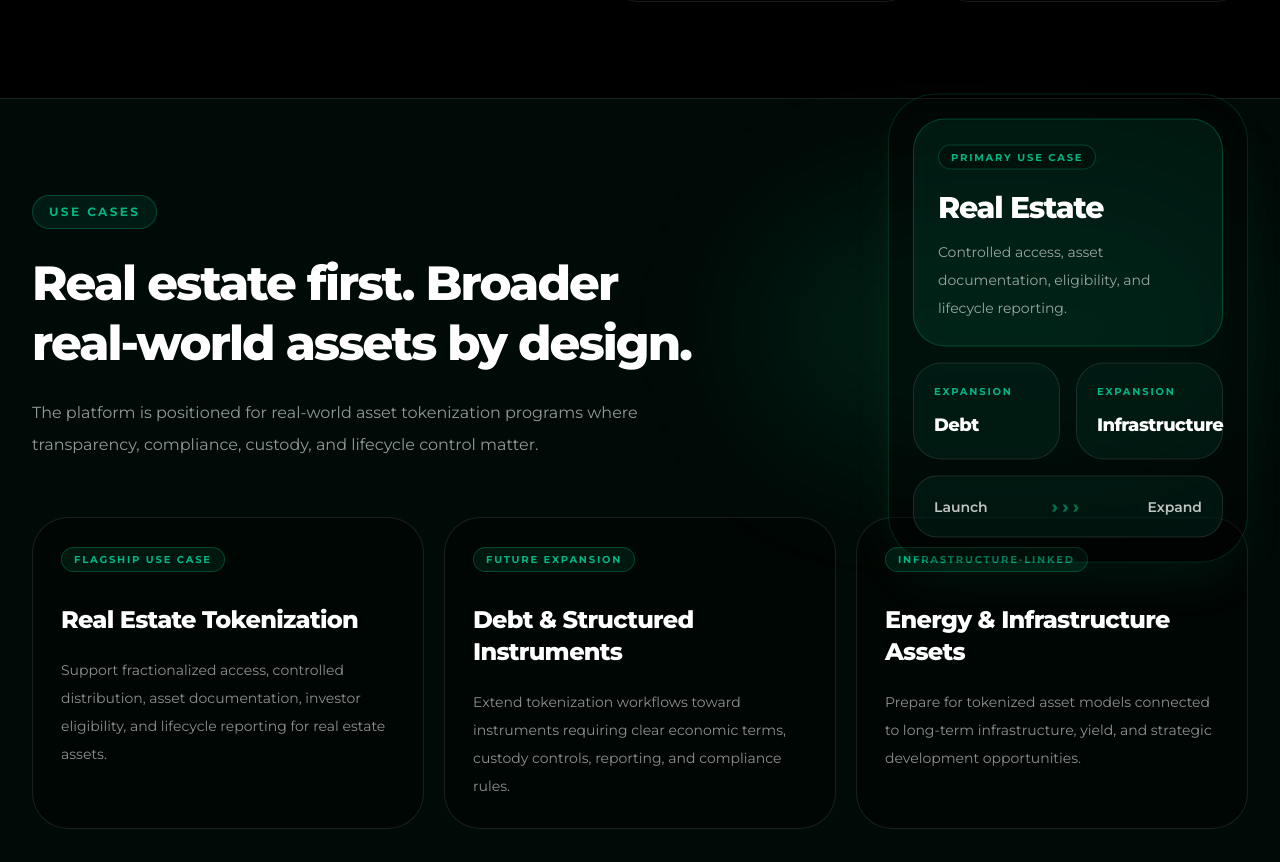
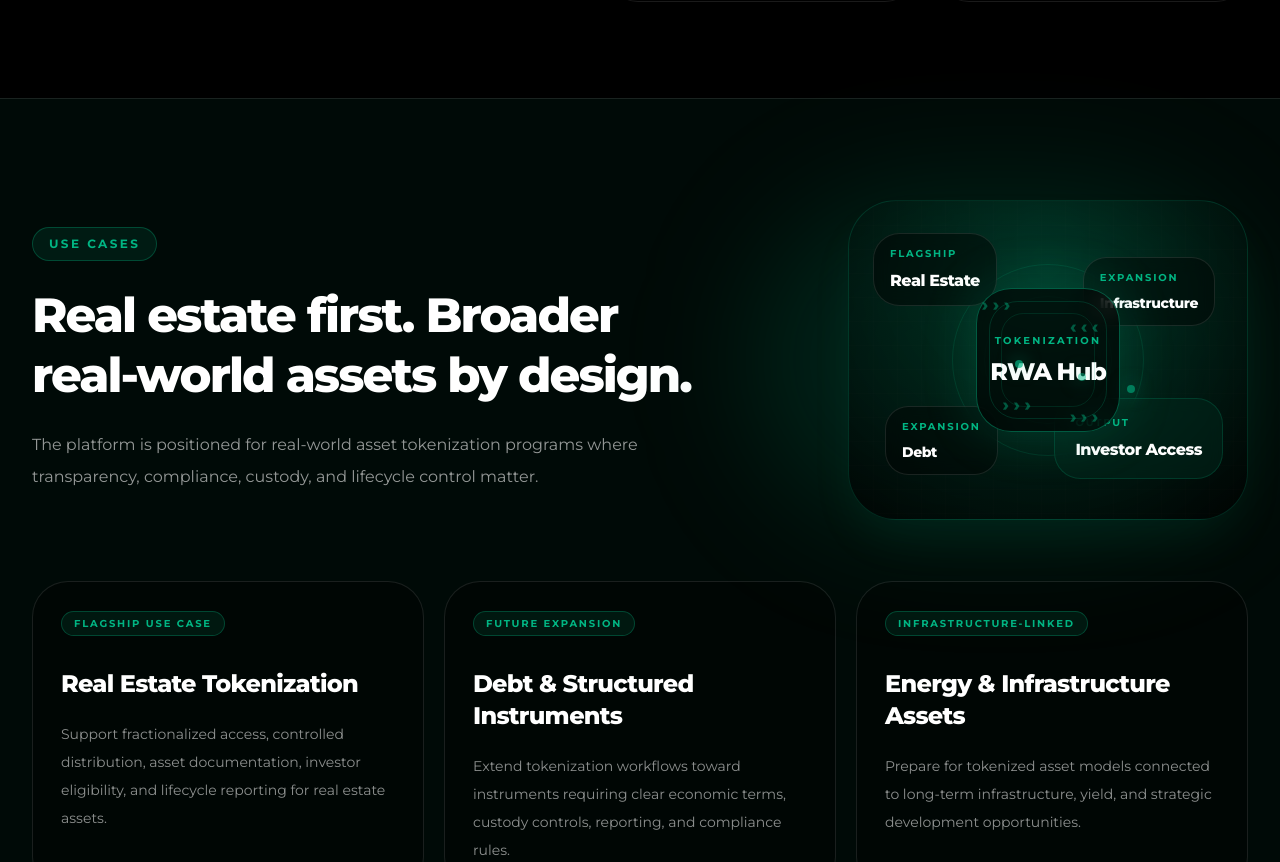
Before and after one commit to selmanpak/firstdata-website, a React (Vite) app: page / in a window 1280 px wide. Shown: the part 3515-4377 px from the top of the page. Built offline with nearby package versions, Linux system fonts and the light colour scheme.

Commit message:
Make homepage use cases visual futuristic fintech style

```diff
--- a/src/pages/Home.tsx
+++ b/src/pages/Home.tsx
@@ -253,54 +253,79 @@ export default function Home() {
               </p>
             </div>
 
-            <div className="relative hidden min-h-[260px] lg:block">
-              <div className="absolute inset-0 rounded-full bg-[#00B583]/10 blur-3xl" />
+            <div className="relative hidden min-h-[330px] lg:block">
+              <div className="absolute inset-0 rounded-full bg-[#00B583]/15 blur-3xl" />
+              <div className="absolute right-0 top-1/2 h-[320px] w-[400px] -translate-y-1/2 overflow-hidden rounded-[3rem] border border-[#00B583]/20 bg-[radial-gradient(circle_at_50%_20%,rgba(0,181,131,0.16),rgba(0,41,29,0.45)_42%,rgba(0,0,0,0.75)_100%)] p-6 shadow-2xl shadow-[#00B583]/10">
+                <div className="absolute inset-0 bg-[linear-gradient(rgba(255,255,255,0.04)_1px,transparent_1px),linear-gradient(90deg,rgba(255,255,255,0.04)_1px,transparent_1px)] bg-[size:24px_24px] opacity-20" />
+                <div className="absolute left-1/2 top-1/2 h-48 w-48 -translate-x-1/2 -translate-y-1/2 rounded-full border border-[#00B583]/15" />
+                <div className="absolute left-1/2 top-1/2 h-32 w-32 -translate-x-1/2 -translate-y-1/2 rounded-full border border-[#00B583]/25" />
 
-              <div className="absolute right-0 top-1/2 w-[360px] -translate-y-1/2 rounded-[3rem] border border-[#00B583]/20 bg-black/35 p-6 shadow-2xl shadow-[#00B583]/10">
-                <div className="rounded-[2rem] border border-[#00B583]/30 bg-[#00B583]/10 p-6">
-                  <div className="inline-flex rounded-full border border-[#00B583]/30 bg-black/30 px-3 py-1 text-[10px] font-bold uppercase tracking-[0.18em] text-[#00B583]">
-                    Primary Use Case
+                <div className="relative h-full">
+                  <div className="absolute left-0 top-2 rounded-[1.65rem] border border-white/10 bg-black/45 px-4 py-3 backdrop-blur-sm">
+                    <div className="text-[10px] font-bold uppercase tracking-[0.18em] text-[#00B583]">
+                      Flagship
+                    </div>
+                    <div className="mt-2 text-base font-extrabold tracking-[-0.03em] text-white">
+                      Real Estate
+                    </div>
                   </div>
 
-                  <h3 className="mt-5 text-3xl font-extrabold tracking-[-0.04em] text-white">
-                    Real Estate
-                  </h3>
-
-                  <p className="mt-3 text-sm leading-7 text-white/60">
-                    Controlled access, asset documentation, eligibility, and lifecycle reporting.
-                  </p>
-                </div>
-
-                <div className="mt-4 grid grid-cols-2 gap-4">
-                  <div className="rounded-[1.75rem] border border-white/10 bg-[#00291D]/45 p-5">
+                  <div className="absolute bottom-5 left-3 rounded-[1.45rem] border border-white/10 bg-black/40 px-4 py-3 backdrop-blur-sm">
                     <div className="text-[10px] font-bold uppercase tracking-[0.18em] text-[#00B583]">
                       Expansion
                     </div>
-                    <div className="mt-3 text-lg font-extrabold tracking-[-0.03em] text-white">
+                    <div className="mt-2 text-sm font-extrabold tracking-[-0.03em] text-white">
                       Debt
                     </div>
                   </div>
 
-                  <div className="rounded-[1.75rem] border border-white/10 bg-[#00291D]/45 p-5">
+                  <div className="absolute right-2 top-8 rounded-[1.45rem] border border-white/10 bg-black/40 px-4 py-3 backdrop-blur-sm">
                     <div className="text-[10px] font-bold uppercase tracking-[0.18em] text-[#00B583]">
                       Expansion
                     </div>
-                    <div className="mt-3 text-lg font-extrabold tracking-[-0.03em] text-white">
+                    <div className="mt-2 text-sm font-extrabold tracking-[-0.03em] text-white">
                       Infrastructure
                     </div>
                   </div>
-                </div>
 
-                <div className="mt-4 flex items-center justify-between rounded-[1.5rem] border border-white/10 bg-[#00291D]/45 px-5 py-4">
-                  <span className="text-sm font-semibold text-white/75">
-                    Launch
-                  </span>
-                  <span className="text-lg font-extrabold tracking-[0.24em] text-[#00B583]/55">
+                  <div className="absolute bottom-4 right-0 rounded-[1.65rem] border border-[#00B583]/20 bg-[#00291D]/50 px-5 py-4 backdrop-blur-sm">
+                    <div className="text-[10px] font-bold uppercase tracking-[0.18em] text-[#00B583]">
+                      Output
+                    </div>
+                    <div className="mt-2 text-base font-extrabold tracking-[-0.03em] text-white">
+                      Investor Access
+                    </div>
+                  </div>
+
+                  <div className="absolute left-1/2 top-1/2 flex h-36 w-36 -translate-x-1/2 -translate-y-1/2 items-center justify-center rounded-[2.2rem] border border-[#00B583]/45 bg-black/60 shadow-[0_0_55px_rgba(0,181,131,0.20)] backdrop-blur-md">
+                    <div className="absolute inset-3 rounded-[1.8rem] border border-[#00B583]/20" />
+                    <div className="absolute inset-6 rounded-[1.4rem] border border-[#00B583]/15" />
+                    <div className="text-center">
+                      <div className="text-[10px] font-bold uppercase tracking-[0.22em] text-[#00B583]">
+                        Tokenization
+                      </div>
+                      <div className="mt-2 text-2xl font-extrabold tracking-[-0.05em] text-white">
+                        RWA Hub
+                      </div>
+                    </div>
+                  </div>
+
+                  <div className="absolute left-[6.8rem] top-[4.1rem] text-lg font-extrabold tracking-[0.26em] text-[#00B583]/45">
                     ›››
-                  </span>
-                  <span className="text-sm font-semibold text-white/75">
-                    Expand
-                  </span>
+                  </div>
+                  <div className="absolute left-[8.1rem] bottom-[4.75rem] text-lg font-extrabold tracking-[0.26em] text-[#00B583]/45">
+                    ›››
+                  </div>
+                  <div className="absolute right-[7.5rem] top-[5.5rem] text-lg font-extrabold tracking-[0.26em] text-[#00B583]/45">
+                    ‹‹‹
+                  </div>
+                  <div className="absolute right-[7.5rem] bottom-[4rem] text-lg font-extrabold tracking-[0.26em] text-[#00B583]/45">
+                    ›››
+                  </div>
+
+                  <div className="absolute left-[8.9rem] top-[8.45rem] h-2 w-2 rounded-full bg-[#00B583]/70 shadow-[0_0_18px_rgba(0,181,131,0.7)]" />
+                  <div className="absolute right-[8.55rem] top-[9.25rem] h-2 w-2 rounded-full bg-[#00B583]/50 shadow-[0_0_18px_rgba(0,181,131,0.5)]" />
+                  <div className="absolute left-[15.9rem] bottom-[6.4rem] h-2 w-2 rounded-full bg-[#00B583]/60 shadow-[0_0_18px_rgba(0,181,131,0.6)]" />
                 </div>
               </div>
             </div>
```
